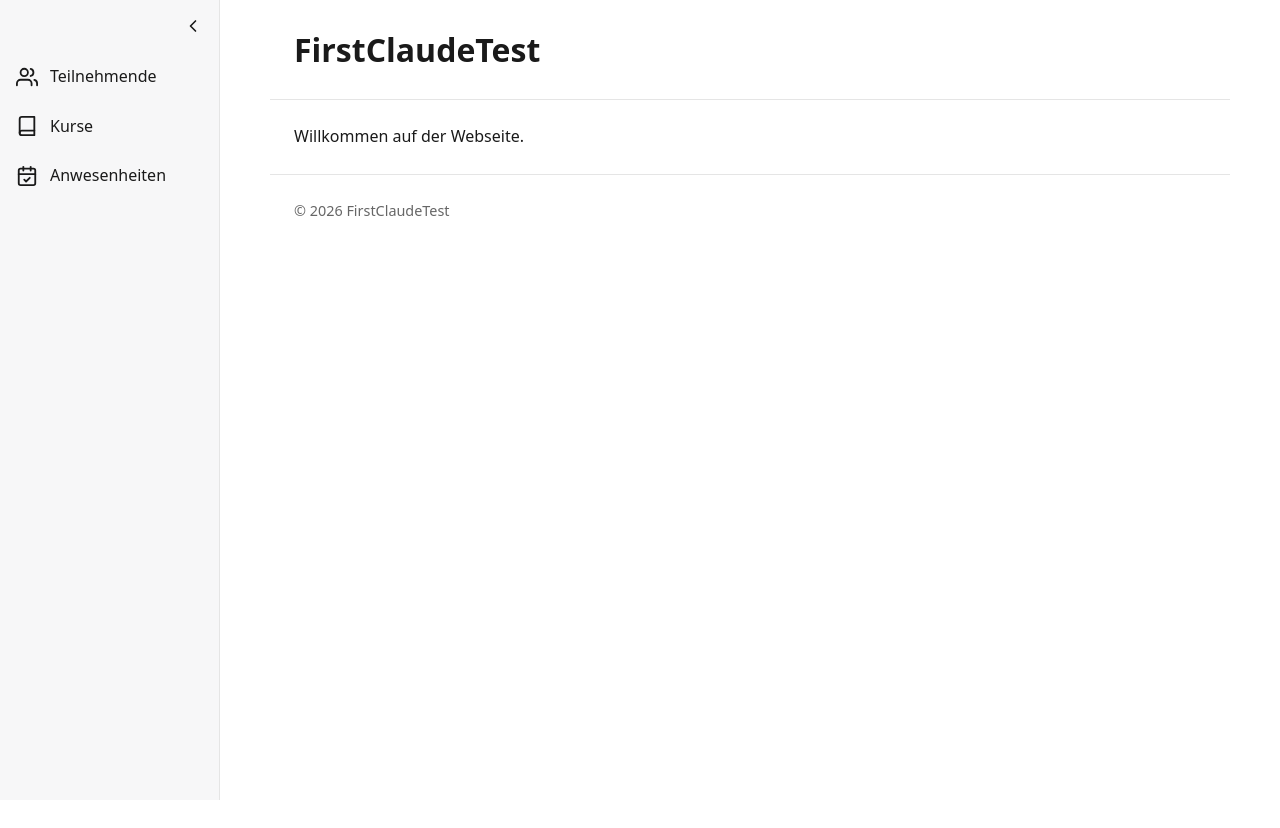
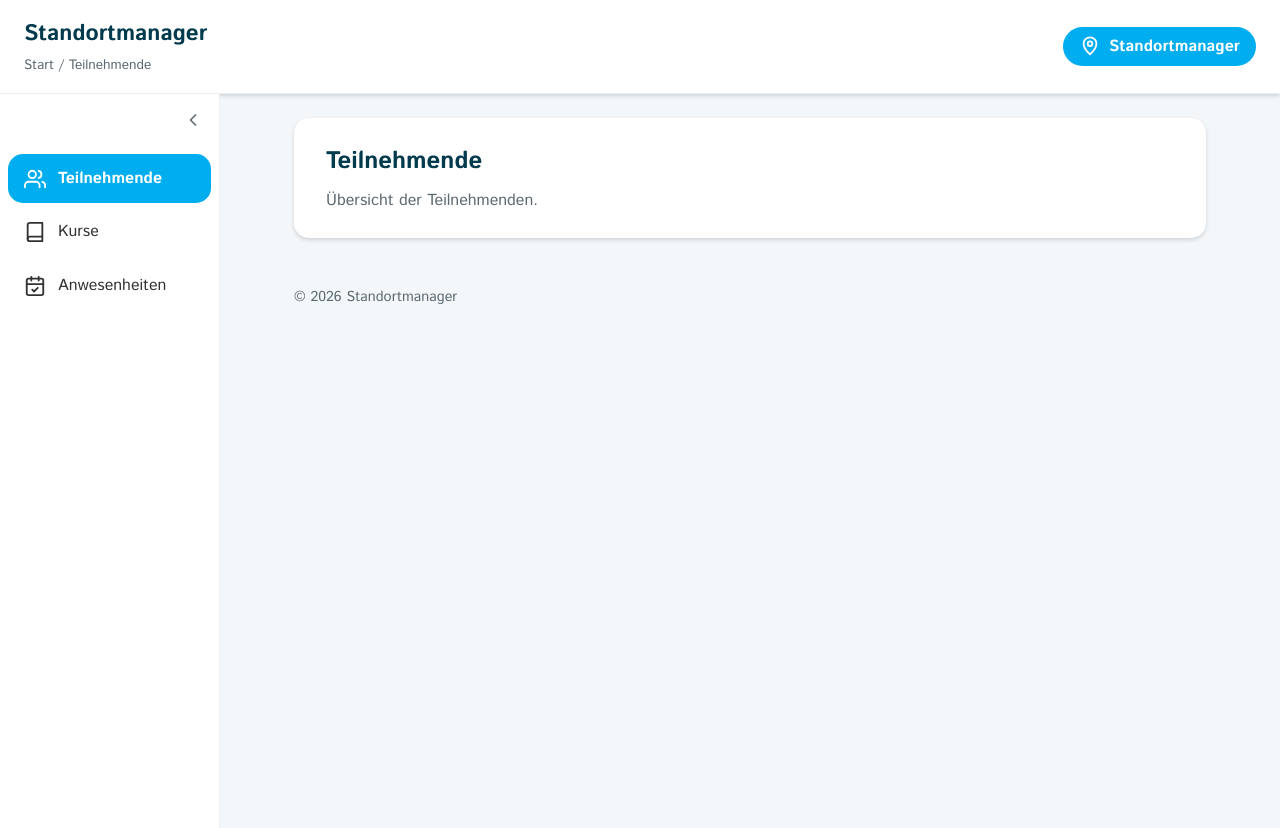
Before and after one commit to CodeWithAndreas/FirstClaudeTest, a plain HTML site: page index.html in a window 1280 px wide. Before the commit the page ends 800 px from the top, so only its background shows below. Drawn offline with Linux system fonts and the light colour scheme.

Commit message:
Einklappbares Sidebar-Menu, Unterseiten-Routing und Top-Navigation im bfw.de-Design hinzufuegen

```diff
--- a/css/style.css
+++ b/css/style.css
@@ -1,3 +1,19 @@
+:root {
+  --color-primary: #00adee;
+  --color-primary-dark: #003a4d;
+  --color-primary-mid: #0078ab;
+  --color-accent: #ff7800;
+  --color-text: #333333;
+  --color-text-muted: #5c6971;
+  --color-bg: #ffffff;
+  --color-bg-light: #f3f7fa;
+  --color-border: #eeeff1;
+  --radius-lg: 30px;
+  --radius-md: 15px;
+  --radius-sm: 3px;
+  --shadow-sm: 0 2px 4px 0 rgba(0, 0, 0, 0.15);
+}
+
 * {
   box-sizing: border-box;
   margin: 0;
@@ -5,33 +21,75 @@
 }
 
 body {
-  font-family: system-ui, -apple-system, "Segoe UI", sans-serif;
+  font-family: "Istok Web", "Helvetica Neue", Helvetica, Arial, sans-serif;
   line-height: 1.6;
-  color: #1a1a1a;
-  background: #ffffff;
+  color: var(--color-text);
+  background: var(--color-bg-light);
 }
 
-header, main, footer {
+main, footer {
   max-width: 960px;
   margin: 0 auto;
   padding: 1.5rem;
 }
 
-header {
-  border-bottom: 1px solid #e5e5e5;
+footer {
+  color: var(--color-text-muted);
+  font-size: 0.9rem;
 }
 
-footer {
-  border-top: 1px solid #e5e5e5;
-  color: #666;
-  font-size: 0.9rem;
+/* Top navigation */
+
+.topbar {
+  display: flex;
+  align-items: center;
+  justify-content: space-between;
+  gap: 1rem;
+  padding: 1rem 1.5rem;
+  background: var(--color-bg);
+  border-bottom: 1px solid var(--color-border);
+  box-shadow: var(--shadow-sm);
+}
+
+.topbar-title h1 {
+  font-size: 1.4rem;
+  color: var(--color-primary-dark);
+}
+
+.breadcrumb {
+  font-size: 0.85rem;
+  color: var(--color-text-muted);
+  margin-top: 0.2rem;
+}
+
+.topbar-logo {
+  display: flex;
+  align-items: center;
+  gap: 0.5rem;
+  padding: 0.4rem 1rem;
+  border-radius: var(--radius-lg);
+  background: var(--color-primary);
+  color: #ffffff;
+  text-decoration: none;
+  font-weight: 700;
+  white-space: nowrap;
+}
+
+.topbar-logo:hover {
+  background: var(--color-primary-mid);
+}
+
+.topbar-logo svg {
+  width: 22px;
+  height: 22px;
+  flex-shrink: 0;
 }
 
 /* Layout */
 
 .app-layout {
   display: flex;
-  min-height: 100vh;
+  min-height: calc(100vh - 66px);
 }
 
 .content {
@@ -44,8 +102,8 @@ footer {
 .sidebar {
   width: 220px;
   flex-shrink: 0;
-  background: #f7f7f8;
-  border-right: 1px solid #e5e5e5;
+  background: var(--color-bg);
+  border-right: 1px solid var(--color-border);
   transition: width 0.2s ease;
   overflow: hidden;
 }
@@ -63,7 +121,7 @@ footer {
   background: none;
   border: none;
   cursor: pointer;
-  color: #666;
+  color: var(--color-text-muted);
 }
 
 .sidebar.collapsed .sidebar-toggle {
@@ -71,7 +129,7 @@ footer {
 }
 
 .sidebar-toggle:hover {
-  color: #1a1a1a;
+  color: var(--color-primary-dark);
 }
 
 .sidebar-toggle .icon-chevron {
@@ -86,6 +144,7 @@ footer {
 
 .sidebar-nav ul {
   list-style: none;
+  padding: 0.5rem;
 }
 
 .sidebar-link {
@@ -93,13 +152,21 @@ footer {
   align-items: center;
   gap: 0.75rem;
   padding: 0.75rem 1rem;
-  color: #1a1a1a;
+  margin-bottom: 0.25rem;
+  border-radius: var(--radius-md);
+  color: var(--color-text);
   text-decoration: none;
   white-space: nowrap;
 }
 
 .sidebar-link:hover {
-  background: #e9e9eb;
+  background: var(--color-bg-light);
+}
+
+.sidebar-link.active {
+  background: var(--color-primary);
+  color: #ffffff;
+  font-weight: 700;
 }
 
 .sidebar.collapsed .sidebar-link {
@@ -120,3 +187,26 @@ footer {
 .sidebar.collapsed .sidebar-link .label {
   display: none;
 }
+
+/* Pages */
+
+.page {
+  display: none;
+  background: var(--color-bg);
+  border-radius: var(--radius-md);
+  box-shadow: var(--shadow-sm);
+  padding: 1.5rem 2rem;
+}
+
+.page.active {
+  display: block;
+}
+
+.page h2 {
+  color: var(--color-primary-dark);
+  margin-bottom: 0.5rem;
+}
+
+.page p {
+  color: var(--color-text-muted);
+}
--- a/index.html
+++ b/index.html
@@ -3,10 +3,28 @@
 <head>
   <meta charset="UTF-8">
   <meta name="viewport" content="width=device-width, initial-scale=1.0">
-  <title>FirstClaudeTest</title>
+  <title>Standortmanager</title>
+  <link rel="preconnect" href="https://fonts.googleapis.com">
+  <link rel="preconnect" href="https://fonts.gstatic.com" crossorigin>
+  <link href="https://fonts.googleapis.com/css2?family=Istok+Web:ital,wght@0,400;0,700;1,400&display=swap" rel="stylesheet">
   <link rel="stylesheet" href="css/style.css">
 </head>
 <body>
+  <header class="topbar">
+    <div class="topbar-title">
+      <h1>Standortmanager</h1>
+      <nav class="breadcrumb" id="breadcrumb" aria-label="Standort auf der Website"></nav>
+    </div>
+
+    <a href="#" class="topbar-logo" aria-label="Standortmanager Startseite">
+      <svg viewBox="0 0 24 24" fill="none" stroke="currentColor" stroke-width="2" stroke-linecap="round" stroke-linejoin="round">
+        <path d="M12 21s-7-6.1-7-11.5A7 7 0 0 1 19 9.5C19 14.9 12 21 12 21z"></path>
+        <circle cx="12" cy="9.5" r="2.5"></circle>
+      </svg>
+      <span class="topbar-logo-text">Standortmanager</span>
+    </a>
+  </header>
+
   <div class="app-layout">
     <aside class="sidebar" id="sidebar">
       <button class="sidebar-toggle" id="sidebarToggle" aria-label="Menü einklappen" aria-expanded="true" aria-controls="sidebar">
@@ -18,7 +36,7 @@
       <nav class="sidebar-nav">
         <ul>
           <li>
-            <a href="#" class="sidebar-link">
+            <a href="#teilnehmende" class="sidebar-link" data-page="teilnehmende">
               <span class="icon" aria-hidden="true">
                 <svg viewBox="0 0 24 24" fill="none" stroke="currentColor" stroke-width="2" stroke-linecap="round" stroke-linejoin="round">
                   <path d="M17 21v-2a4 4 0 0 0-4-4H5a4 4 0 0 0-4 4v2"></path>
@@ -31,7 +49,7 @@
             </a>
           </li>
           <li>
-            <a href="#" class="sidebar-link">
+            <a href="#kurse" class="sidebar-link" data-page="kurse">
               <span class="icon" aria-hidden="true">
                 <svg viewBox="0 0 24 24" fill="none" stroke="currentColor" stroke-width="2" stroke-linecap="round" stroke-linejoin="round">
                   <path d="M4 19.5A2.5 2.5 0 0 1 6.5 17H20"></path>
@@ -42,7 +60,7 @@
             </a>
           </li>
           <li>
-            <a href="#" class="sidebar-link">
+            <a href="#anwesenheiten" class="sidebar-link" data-page="anwesenheiten">
               <span class="icon" aria-hidden="true">
                 <svg viewBox="0 0 24 24" fill="none" stroke="currentColor" stroke-width="2" stroke-linecap="round" stroke-linejoin="round">
                   <rect x="3" y="4" width="18" height="18" rx="2"></rect>
@@ -60,16 +78,25 @@
     </aside>
 
     <div class="content">
-      <header>
-        <h1>FirstClaudeTest</h1>
-      </header>
+      <main>
+        <section id="page-teilnehmende" class="page">
+          <h2>Teilnehmende</h2>
+          <p>Übersicht der Teilnehmenden.</p>
+        </section>
 
-      <main>
-        <p>Willkommen auf der Webseite.</p>
+        <section id="page-kurse" class="page">
+          <h2>Kurse</h2>
+          <p>Übersicht der Kurse.</p>
+        </section>
+
+        <section id="page-anwesenheiten" class="page">
+          <h2>Anwesenheiten</h2>
+          <p>Übersicht der Anwesenheiten.</p>
+        </section>
       </main>
 
       <footer>
-        <p>&copy; 2026 FirstClaudeTest</p>
+        <p>&copy; 2026 Standortmanager</p>
       </footer>
     </div>
   </div>
--- a/js/main.js
+++ b/js/main.js
@@ -1,10 +1,42 @@
-console.log("FirstClaudeTest geladen");
+console.log("Standortmanager geladen");
 
 const sidebar = document.getElementById("sidebar");
 const sidebarToggle = document.getElementById("sidebarToggle");
+const breadcrumb = document.getElementById("breadcrumb");
+const navLinks = document.querySelectorAll(".sidebar-link[data-page]");
+const pages = document.querySelectorAll(".page");
+const defaultPage = "teilnehmende";
+
+const pageLabels = {
+  teilnehmende: "Teilnehmende",
+  kurse: "Kurse",
+  anwesenheiten: "Anwesenheiten",
+};
 
 sidebarToggle.addEventListener("click", () => {
   const collapsed = sidebar.classList.toggle("collapsed");
   sidebarToggle.setAttribute("aria-expanded", String(!collapsed));
   sidebarToggle.setAttribute("aria-label", collapsed ? "Menü ausklappen" : "Menü einklappen");
 });
+
+function showPage(pageId) {
+  const targetId = document.getElementById(`page-${pageId}`) ? pageId : defaultPage;
+
+  pages.forEach((page) => {
+    page.classList.toggle("active", page.id === `page-${targetId}`);
+  });
+
+  navLinks.forEach((link) => {
+    link.classList.toggle("active", link.dataset.page === targetId);
+  });
+
+  breadcrumb.textContent = `Start / ${pageLabels[targetId]}`;
+}
+
+function handleRouteChange() {
+  const pageId = window.location.hash.replace("#", "") || defaultPage;
+  showPage(pageId);
+}
+
+window.addEventListener("hashchange", handleRouteChange);
+handleRouteChange();
```
